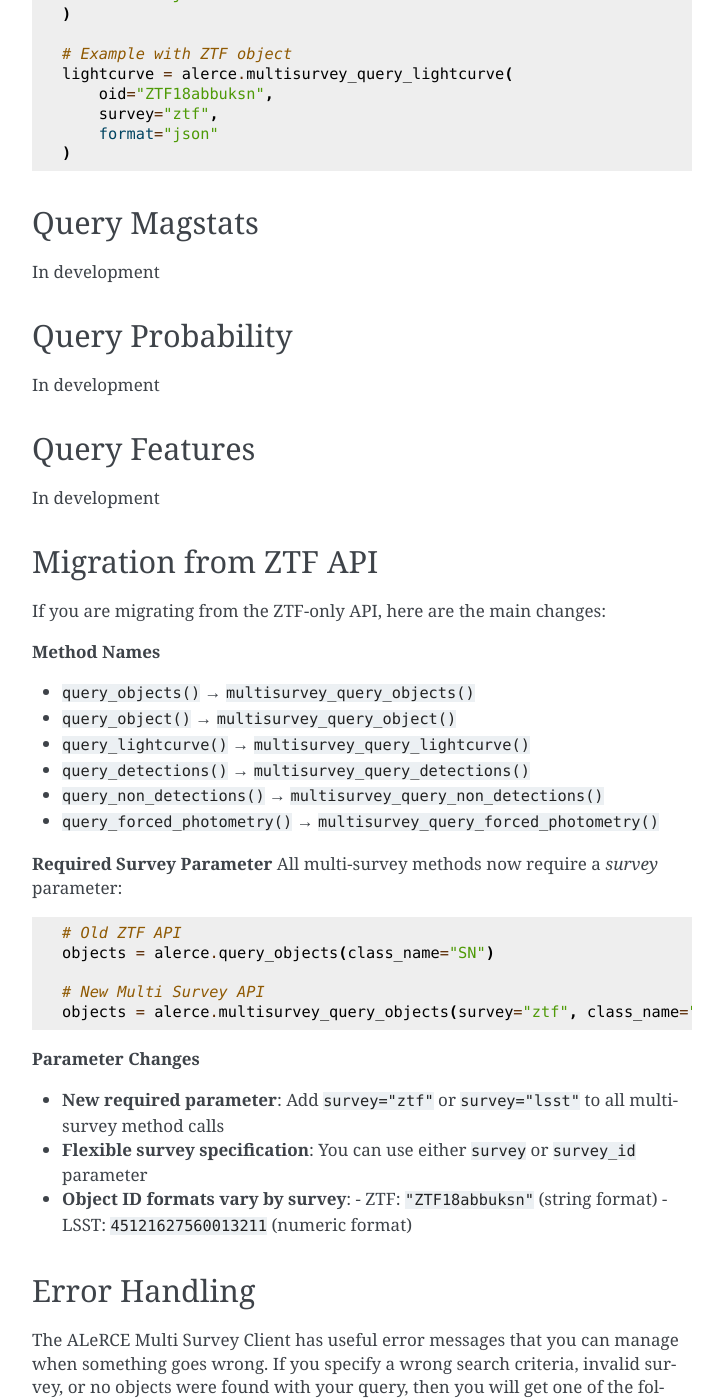
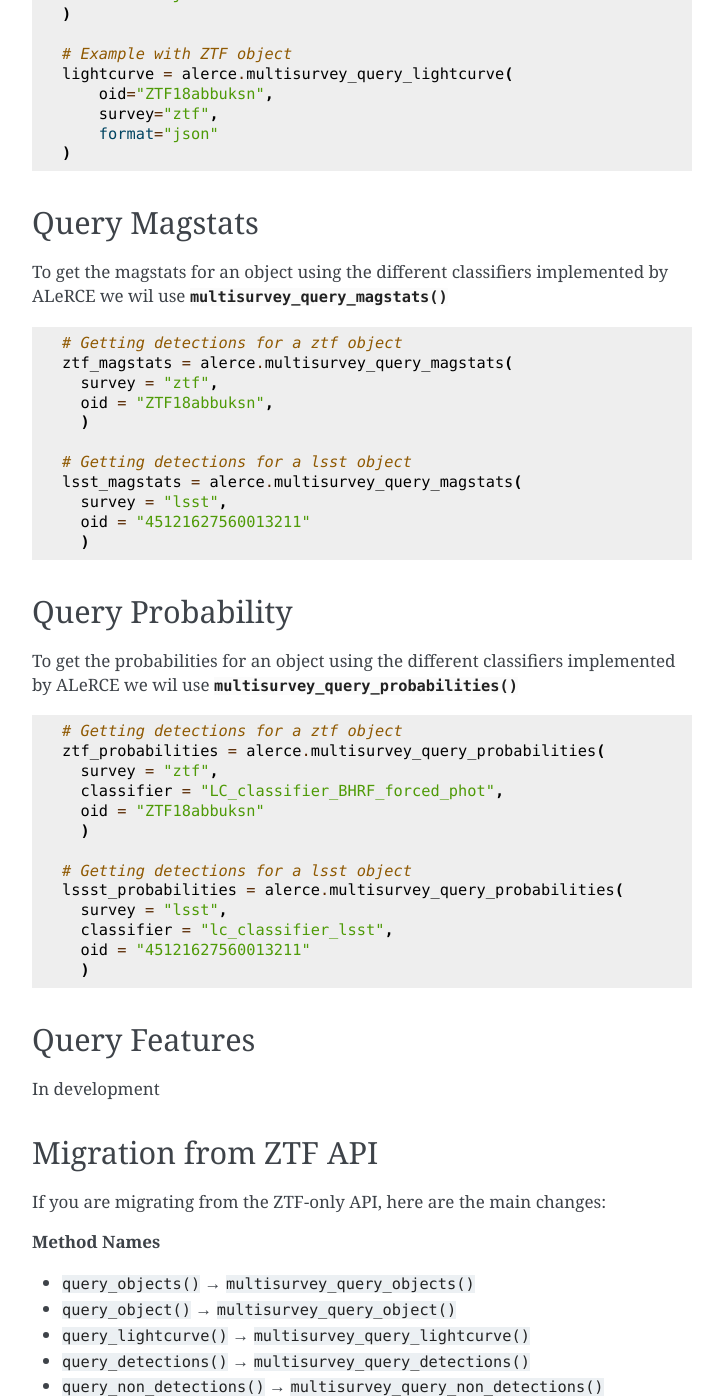
Before and after one commit to alercebroker/alerce_client, a Sphinx documentation site: the page built from docs/source/tutorials/multisurvey_api.rst, in a window 1280 px wide and 1400 px high, scrolled down 4169 px. Shown: the whole window, without its empty margins (388-1111 px from the left). Built offline with Sphinx 7.4.7, drawn with Linux system fonts in a browser that asks for light colours; formulas are drawn with MathJax 3; some of the changed text lies outside the part shown.

Commit message:
added multisurvey_api doc

```diff
--- a/docs/source/tutorials/multisurvey_api.rst
+++ b/docs/source/tutorials/multisurvey_api.rst
@@ -202,12 +202,43 @@ Also, there is a method to access the forced photometries of an object :func:`~a
 Query Magstats
 =================
 
-In development
+To get the magstats for an object using the different classifiers implemented by ALeRCE we wil use :func:`~alerce.core.Alerce.multisurvey_query_magstats`
+
+.. code-block:: python
+
+  # Getting detections for a ztf object
+  ztf_magstats = alerce.multisurvey_query_magstats(
+    survey = "ztf",
+    oid = "ZTF18abbuksn",
+    )
+
+  # Getting detections for a lsst object
+  lsst_magstats = alerce.multisurvey_query_magstats(
+    survey = "lsst",
+    oid = "45121627560013211"
+    )
 
 Query Probability
 ==================
 
-In development
+To get the probabilities for an object using the different classifiers implemented by ALeRCE we wil use :func:`~alerce.core.Alerce.multisurvey_query_probabilities`
+
+.. code-block:: python
+
+  # Getting detections for a ztf object
+  ztf_probabilities = alerce.multisurvey_query_probabilities(
+    survey = "ztf",
+    classifier = "LC_classifier_BHRF_forced_phot",
+    oid = "ZTF18abbuksn"
+    )
+
+  # Getting detections for a lsst object
+  lssst_probabilities = alerce.multisurvey_query_probabilities(
+    survey = "lsst",
+    classifier = "lc_classifier_lsst",
+    oid = "45121627560013211"
+    )
+
 
 Query Features
 ================
@@ -227,6 +258,8 @@ If you are migrating from the ZTF-only API, here are the main changes:
 - ``query_detections()`` → ``multisurvey_query_detections()``
 - ``query_non_detections()`` → ``multisurvey_query_non_detections()``
 - ``query_forced_photometry()`` → ``multisurvey_query_forced_photometry()``
+- ``query_magstats()`` → ``multisurvey_query_magstats()``
+- ``query_probabilities()`` → ``multisurvey_query_probabilities()``
 
 **Required Survey Parameter**
 All multi-survey methods now require a `survey` parameter:
```
